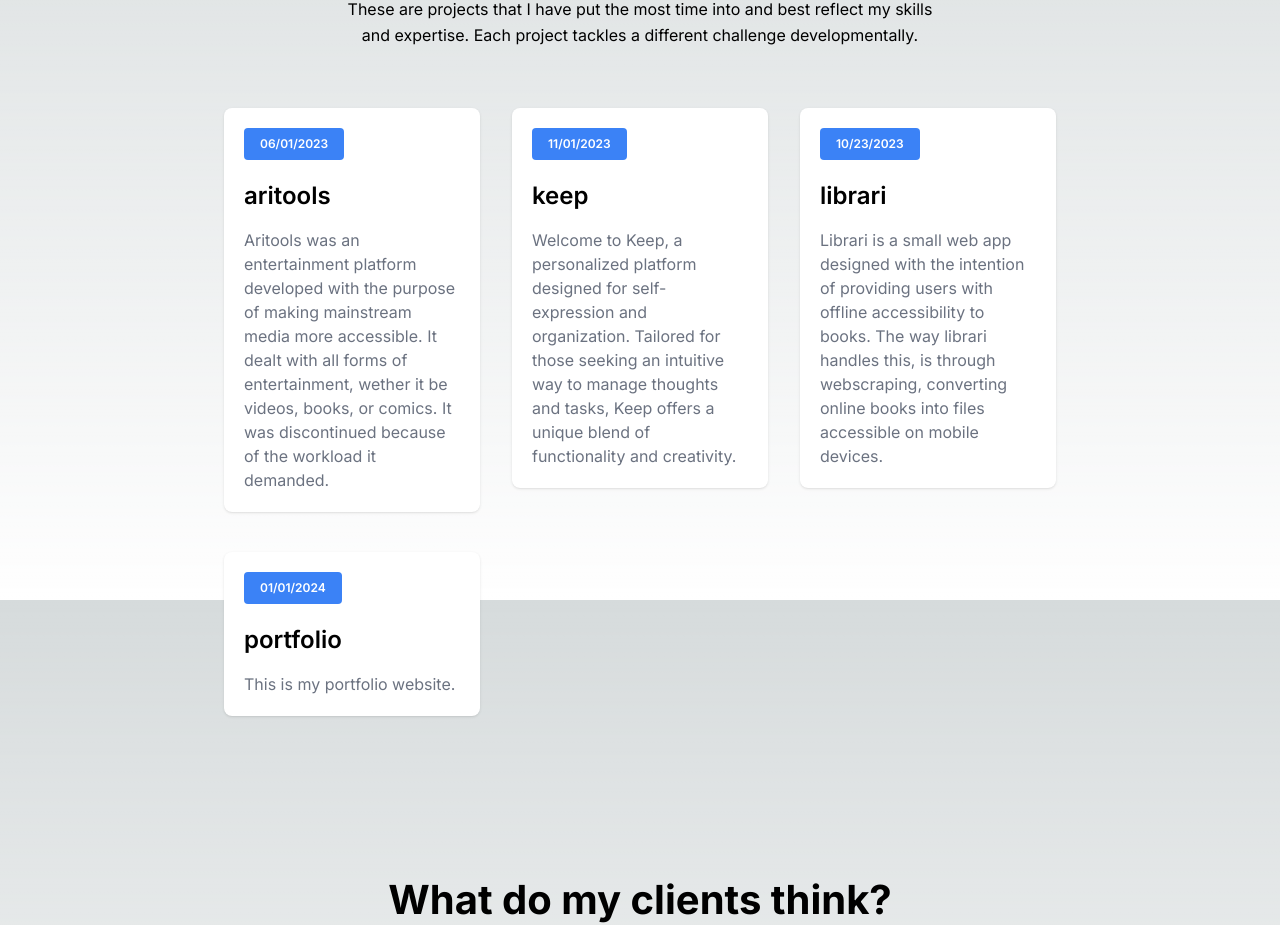
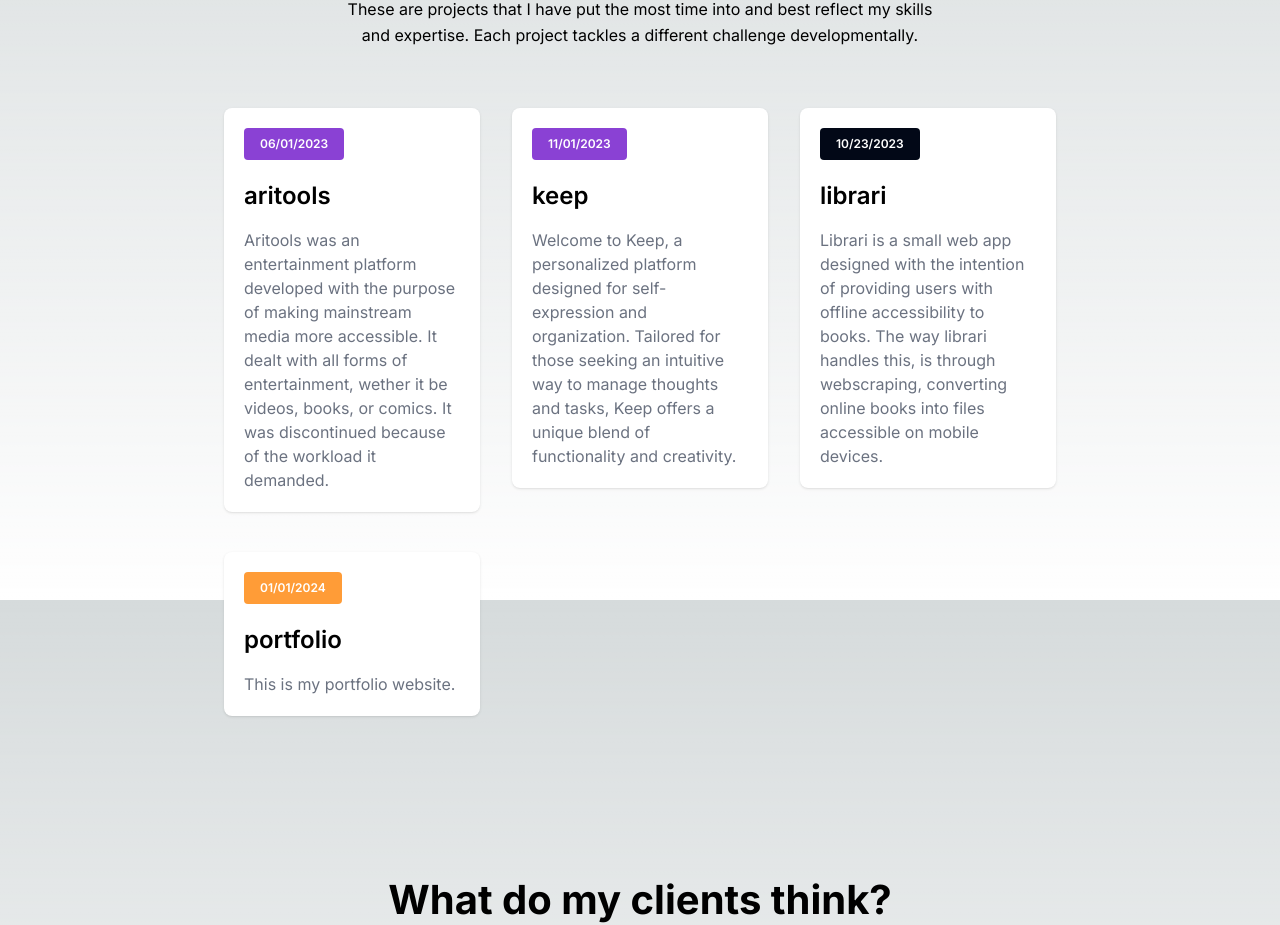
Before and after one commit to eftpmc/portfolio, a Next.js app: page / in a window 1280 px wide. Shown: the part 1096-2021 px from the top of the page. Built offline with nearby package versions, Linux system fonts and the light colour scheme.

Commit message:
colored projects
projects are now colored based on the websites theme, adds a bit more personality to the website

```diff
--- a/blogConfig.json
+++ b/blogConfig.json
@@ -3,6 +3,7 @@
       {
         "id": "keep",
         "date": "11/01/2023",
+        "color": "#8a41d4",
         "repo": "eftpmc/keep",
         "repoUrl": "https://github.com/eftpmc/keep",
         "websiteUrl": "https://www.keepari.com/",
@@ -13,6 +14,7 @@
       {
         "id": "portfolio",
         "date": "01/01/2024",
+        "color": "#ff9c37",
         "repo": "eftpmc/portfolio",
         "repoUrl": "https://github.com/eftpmc/portfolio",
         "websiteUrl": "https://portfolio-eftpmc.vercel.app/",
@@ -23,6 +25,7 @@
       {
         "id": "aritools",
         "date": "06/01/2023",
+        "color": "#8a41d4",
         "repo": "eftpmc/aritools",
         "repoUrl": "https://github.com/eftpmc/aritools",
         "websiteUrl": "https://aritools.xyz/",
@@ -33,6 +36,7 @@
       {
         "id": "librari",
         "date": "10/23/2023",
+        "color": "#020817",
         "repo": "eftpmc/librari",
         "repoUrl": "https://github.com/eftpmc/librari",
         "websiteUrl": "https://librari-one.vercel.app/",
--- a/components/Projects/SingleProject.tsx
+++ b/components/Projects/SingleProject.tsx
@@ -26,6 +26,7 @@ interface BlogPost {
 interface BlogConfig {
   id: string;
   date: string;
+  color: string;
   repo: string;
   repoUrl: string;
   branch: string;
@@ -58,10 +59,14 @@ const SingleBlog = ({ blog }: { blog: Blog }) => {
     );
   }
 
+  const dateStyle = {
+    backgroundColor: blogConfig.color,
+  };
+
   return (
     <div className="bg-white rounded-lg shadow wow fadeInUp group mb-10" data-wow-delay=".1s">
       <div className='px-5 py-5'>
-        <span className="mb-5 inline-block rounded bg-blue-500 px-4 py-1 text-center text-xs font-semibold leading-loose text-white">
+        <span className="mb-5 inline-block rounded px-4 py-1 text-center text-xs font-semibold leading-loose text-white" style={dateStyle}>
           {blogConfig.date}
         </span>
         <h3>
```
